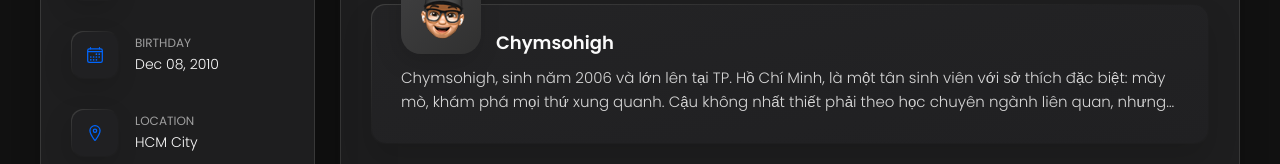
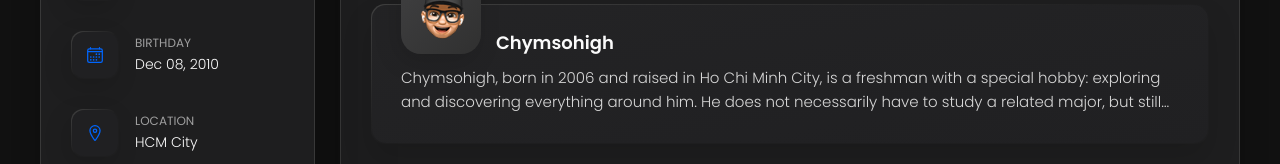
Before and after one commit to nghphxc81210/portfolio, a plain HTML site: page index.html in a window 1280 px wide. Shown: the part 600-764 px from the top of the page. Drawn offline with nearby package versions, Linux system fonts and the light colour scheme.

Commit message:
Update index.html

```diff
--- a/index.html
+++ b/index.html
@@ -138,9 +138,9 @@
                 </figure>
                 <h4 class="h4 testimonials-item-title" data-testimonials-title>Chymsohigh</h4>
                 <div class="testimonials-text" data-testimonials-text>
-                  <p>Chymsohigh, sinh năm 2006 và lớn lên tại TP. Hồ Chí Minh, là một tân sinh viên với sở thích đặc biệt:
-                    mày mò, khám phá mọi thứ xung quanh. Cậu không nhất thiết phải theo học chuyên ngành liên quan,
-                    nhưng vẫn dành nhiều thời gian tự tìm hiểu, tháo lắp, thử nghiệm và “vọc” đủ thứ.</p>
+                  <p>Chymsohigh, born in 2006 and raised in Ho Chi Minh City, is a freshman with a special hobby:
+                    exploring and discovering everything around him. He does not necessarily have to study a related major,
+                    but still spends a lot of time learning, disassembling, testing and "playing" with all kinds of things.</p>
                 </div>
               </div>
             </li>
```
